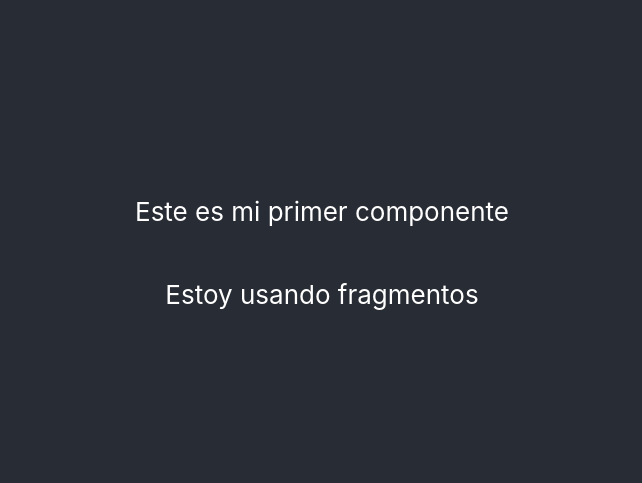
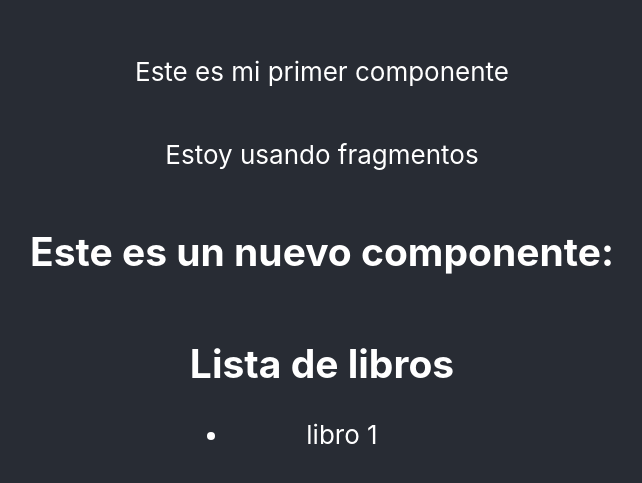
Before and after one commit to axxving/cur-react-vr-axv, a React (Create React App) app in the folder 01-primeros-pasos/: page / in a window 1280 px wide. Shown: the part 147-630 px from the top of the page, without its empty margins (318-960 px from the left). Built offline with nearby package versions, Linux system fonts and the light colour scheme.

Commit message:
feat(): segundo componente y map
Co-Authored-By: Irving Alejandro Hernández Ramírez <160192346+axxving@users.noreply.github.com>

```diff
--- a/01-primeros-pasos/src/App.js
+++ b/01-primeros-pasos/src/App.js
@@ -2,6 +2,7 @@
 import React, { Fragment } from "react";
 import "./App.css";
 import MiComponente from "./MiComponente";
+import Segundo from "./components/Segundo";
 
 // Funcion del componente
 function App() {
@@ -10,6 +11,8 @@ function App() {
       <div className="App">
         <header className="App-header">
           <MiComponente></MiComponente>
+          <h2>Este es un nuevo componente:</h2>
+          <Segundo></Segundo>
         </header>
       </div>
     </Fragment>
--- /dev/null
+++ b/01-primeros-pasos/src/components/Segundo.jsx
@@ -0,0 +1,29 @@
+import React from "react";
+
+const Segundo = () => {
+  //   const libros = [
+  //     "Harry Potter",
+  //     "Juego de Tronos",
+  //     "Clean code",
+  //     "Otro libro",
+  //   ];
+
+  const libros = ["libro 1"];
+
+  return (
+    <div className="segundo-componente">
+      <h2>Lista de libros</h2>
+      {libros.length >= 1 ? (
+        <ul>
+          {libros.map((libro, indice) => {
+            return <li key={indice}>{libro}</li>;
+          })}
+        </ul>
+      ) : (
+        <p>No hay libros</p>
+      )}
+    </div>
+  );
+};
+
+export default Segundo;
```
